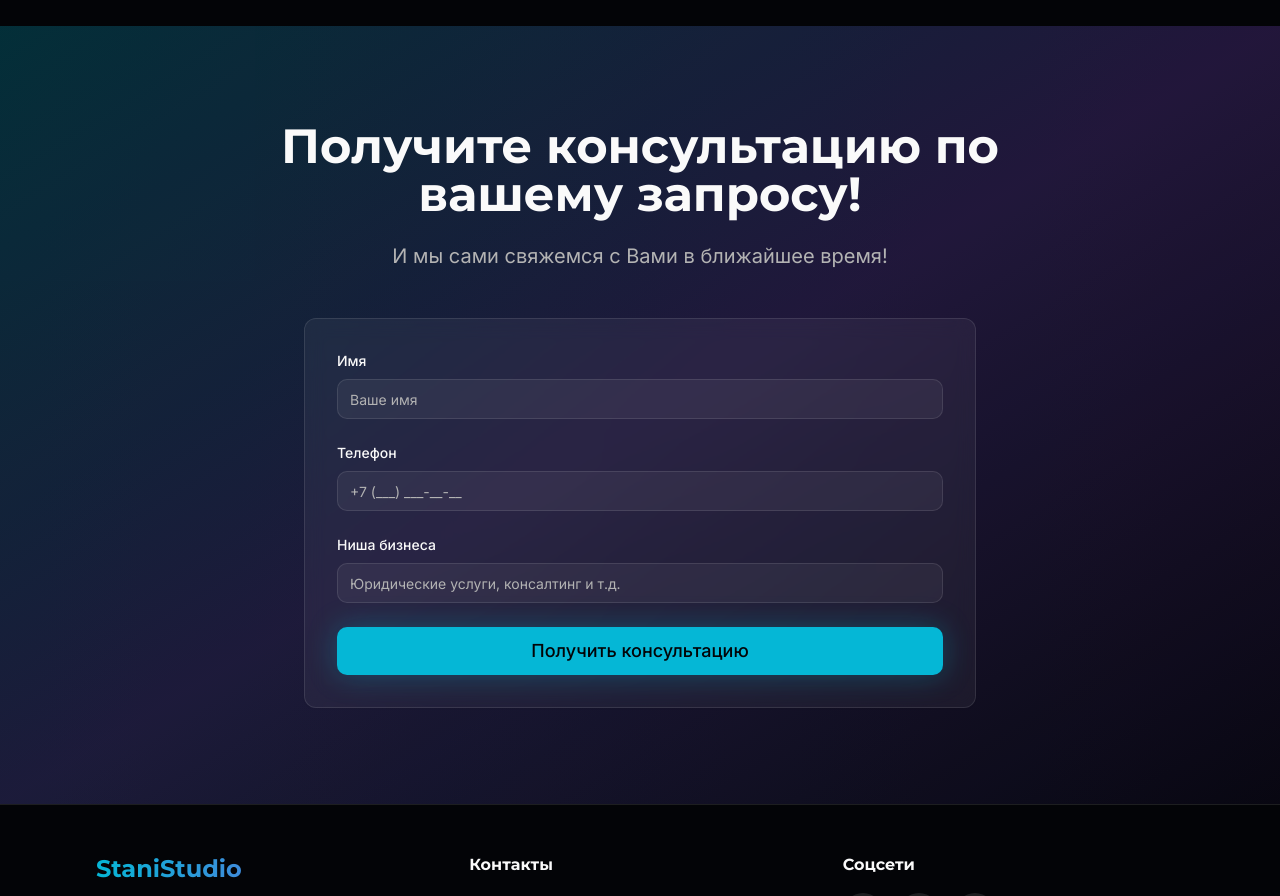
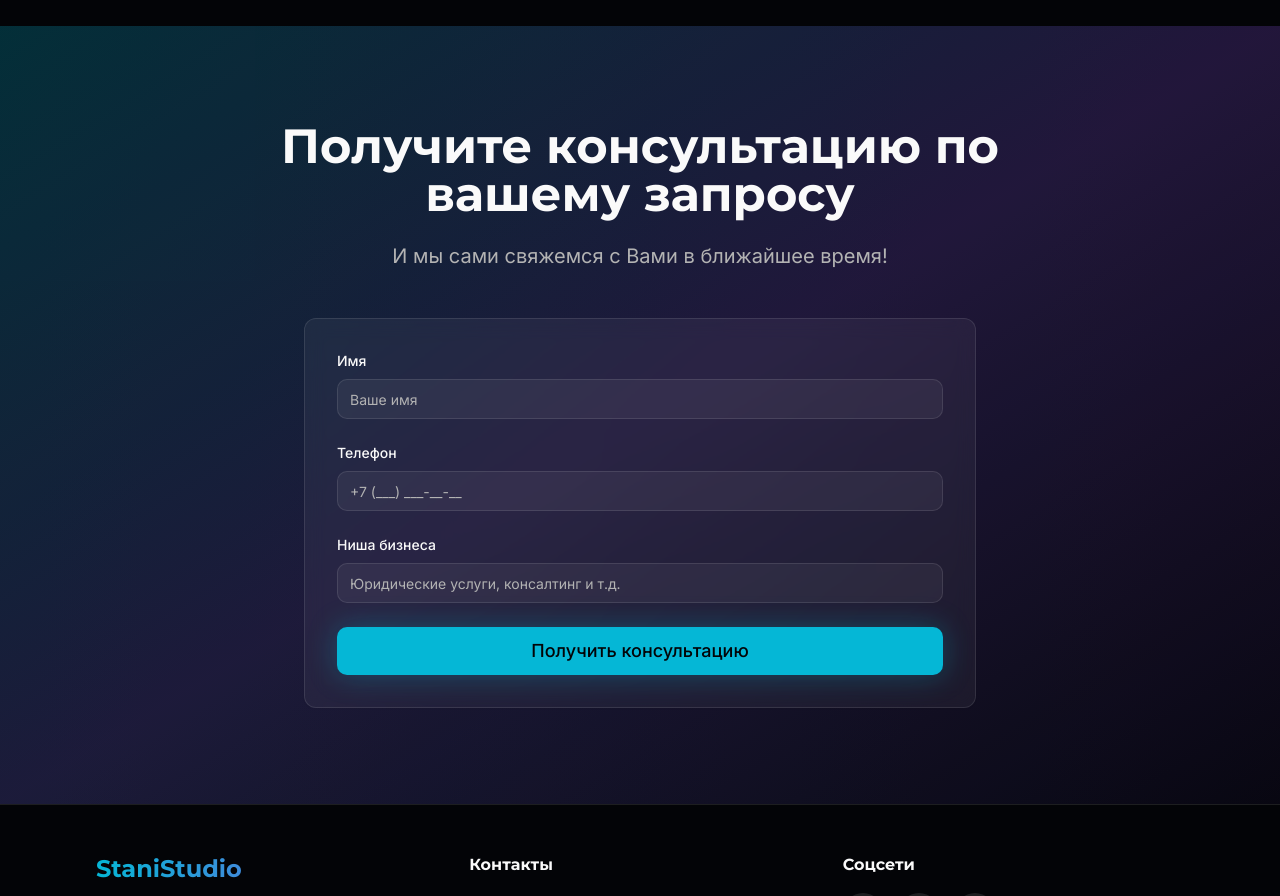
Before and after one commit to pr-poehali-dev/ai-landing-stani, a React (Vite) app: page / in a window 1280 px wide. Shown: the part 6640-7536 px from the top of the page. Built offline with nearby package versions, Linux system fonts and the light colour scheme.

Commit message:
убери ! знак в конце предложения Получите консультацию по вашему запросу!

```diff
--- a/src/components/sections/CTAAndFooter.tsx
+++ b/src/components/sections/CTAAndFooter.tsx
@@ -40,7 +40,7 @@ export function CTASection() {
       <div className="container mx-auto max-w-4xl relative z-10">
         <div className="text-center mb-12">
           <h2 className="text-4xl md:text-5xl font-bold mb-6">
-            Получите консультацию по вашему запросу!
+            Получите консультацию по вашему запросу
           </h2>
           <p className="text-xl text-muted-foreground">
             И мы сами свяжемся с Вами в ближайшее время!
```
